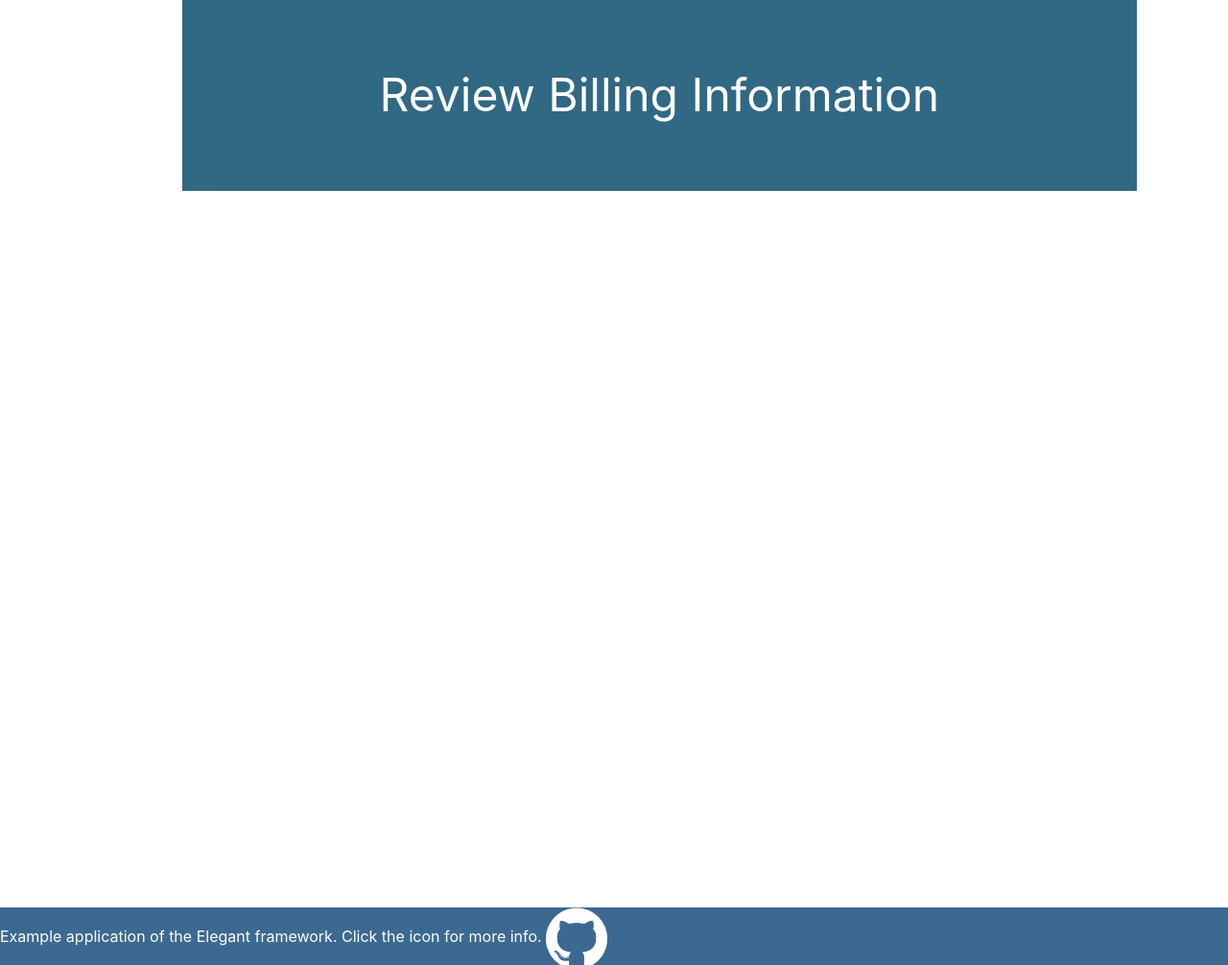
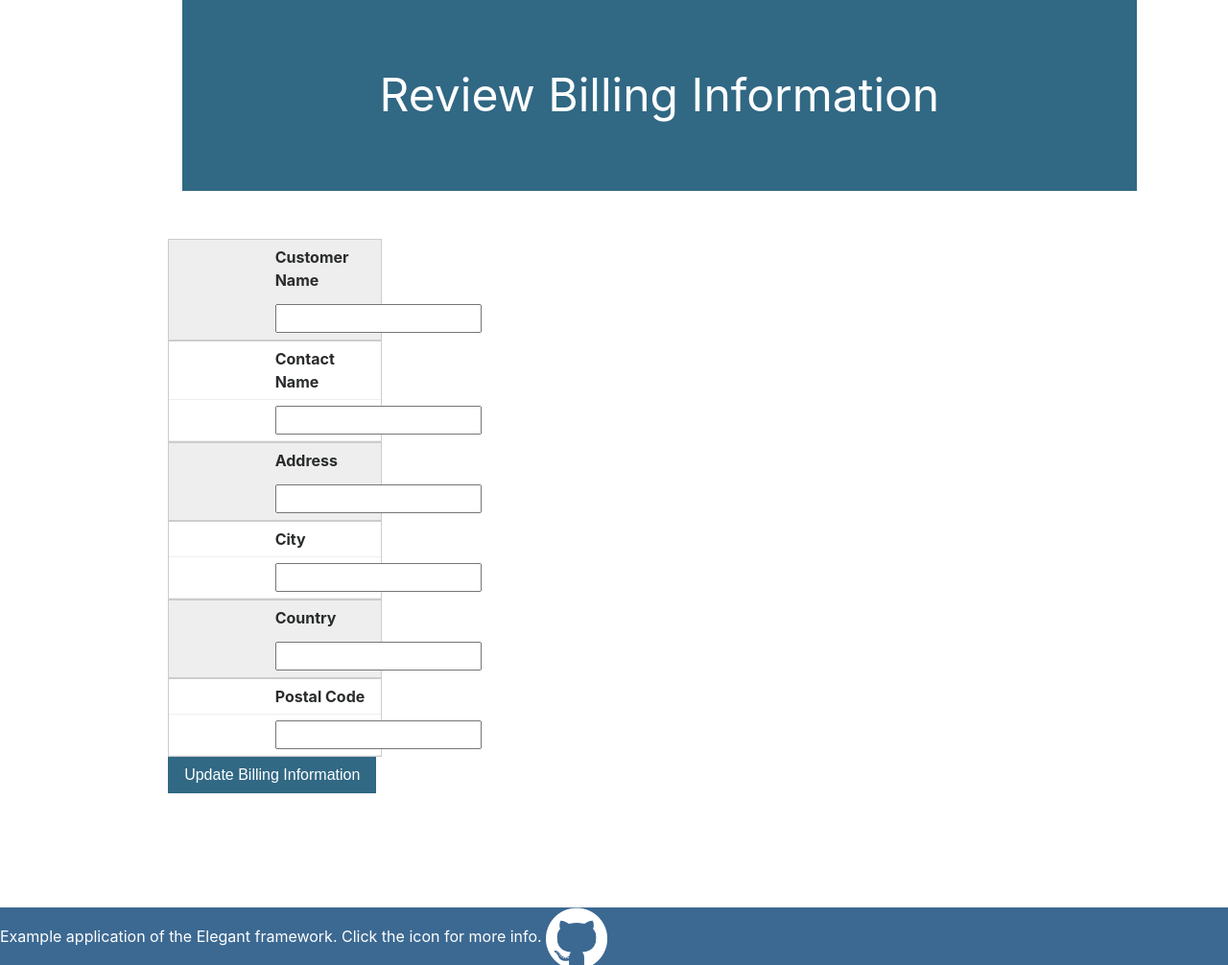
Before and after one commit to mharoot/ElegantMVC, a PHP site: template pages/customer/reviewBillingInformation.php in a window 1280 px wide; the page is wider, and only the part inside the window is pictured. Shown: the part 258-1264 px from the top of that part at 96% size. Run offline with PHP 8.4, Linux system fonts and the light colour scheme; the template is opened without the code that fills it, so the values that code supplies are empty; the visitor is signed in with stand-in values (Sample User, id 1); some libraries are stand-ins or nearby versions.

Commit message:
fixed customer billing page

```diff
--- a/assets/css/style.css
+++ b/assets/css/style.css
@@ -73,6 +73,7 @@
     display: block;
     margin-top: 10px;
 }
+
 
 
 .grey-b{
@@ -254,7 +255,10 @@ p {
 		background: #333;
 		color: white;
 		font-weight: bold;
-	}
+    }
+    tr td:first-child{
+        font-weight:bold;
+    }
 	td, th {
 		padding: 6px;
 		border: 1px solid #ccc;
--- a/pages/customer/reviewBillingInformation.php
+++ b/pages/customer/reviewBillingInformation.php
@@ -1,29 +1,101 @@
 <div class="container">
-  <div class="brand-box" style="height: 200px">
-    Review Billing Information
+<div class="brand-box" style="height: 200px">Review Billing Information</div>
+
+<div class="row">
+<?php
+if ( isset($_SESSION['success_message']) )
+{
+    echo '<p style="color:green">'.$_SESSION['success_message'].'</p>';
+    unset($_SESSION['success_message']);
+}
+else if ( isset($_SESSION['error_message']) )
+{
+    echo '<p style="color:red">'.$_SESSION['error_message'].'</p>';
+    unset($_SESSION['error_message']);
+}
+?>
 </div>
+
+  <div class="row">
 <?php
-/*
-$customer_info        = data
-$customer_info_edited = boolean
-echo
-'<table>
-	<tr><td>CustomerID</td><td>'.$info->CustomerID.'</td></tr>
-	<tr><td>CustomerName</td><td>'.$info->CustomerName.'</td></tr>
-	<tr><td>ContactName</td><td>'.$info->ContactName.'</td></tr>
-	<tr><td>Address</td><td>'.$info->Address.'</td></tr>
-	<tr><td>City</td><td>'.$info->City.'</td></tr>
-	<tr><td>PostalCode</td><td>'.$info->PostalCode.'</td></tr>
-	<tr><td>Country</td><td>'.$info->Country.'</td></tr>
-</table>
-	<form action="./edit-billing-information" method="post">
-	<button class="btn btn-primary" type="submit" > Edit info </button>
-	</form>
-	'
-	*/
+if ( isset($customer_info) && $customer_info != false)
+{
+?>
+<form action="./edit-billing-information" method="POST">
+	<table>
+	<tr>
+		<td>Customer Name</td>
+		<td><input type='text' name='CustomerName' value="<?php echo $customer_info->CustomerName; ?>"></td>
+	</tr>
 
+	<tr>
+		<td>Contact Name</td>
+		<td><input type='text' name='ContactName' value="<?php echo $customer_info->ContactName; ?>"></td>
+	</tr>
 
+	<tr>
+		<td>Address</td>
+		<td><input type='text' name='Address' value="<?php echo $customer_info->Address; ?>"></td>
+	</tr>
 
+	<tr>
+		<td>City</td>
+		<td><input type='text' name='City' value="<?php echo $customer_info->City; ?>"></td>
+	</tr>
+
+	<tr>
+		<td>Country</td>
+		<td><input type='text' name='Country' value="<?php echo $customer_info->Country; ?>"></td>
+	</tr>
+
+	<tr>
+		<td>Postal Code</td>
+		<td><input type='text' name='PostalCode' value="<?php echo $customer_info->PostalCode; ?>"></td>
+	</tr>
+	</table>
+	<button class='btn btn-primary' type='submit' value='Submit'> Update Billing Information </button>
+</form>
+<?php
+}
+else
+{
 ?>
+<form action="./edit-billing-information" method="POST">
+	<table>
+	<tr>
+		<td>Customer Name</td>
+		<td><input type='text' name='CustomerName' value=""></td>
+	</tr>
 
+	<tr>
+		<td>Contact Name</td>
+		<td><input type='text' name='ContactName' value=""></td>
+	</tr>
+
+	<tr>
+		<td>Address</td>
+		<td><input type='text' name='Address' value=""></td>
+	</tr>
+
+	<tr>
+		<td>City</td>
+		<td><input type='text' name='City' value=""></td>
+	</tr>
+
+	<tr>
+		<td>Country</td>
+		<td><input type='text' name='Country' value=""></td>
+	</tr>
+
+	<tr>
+		<td>Postal Code</td>
+		<td><input type='text' name='PostalCode' value=""></td>
+	</tr>
+	</table>
+	<button class='btn btn-primary' type='submit' value='Submit'> Update Billing Information </button>
+</form>
+<?php
+}
+?>
 </div>
+</div>
```
Also changed, not shown: pages/customer/editBillingInformation.php (deleted, +0 -25 lines).
